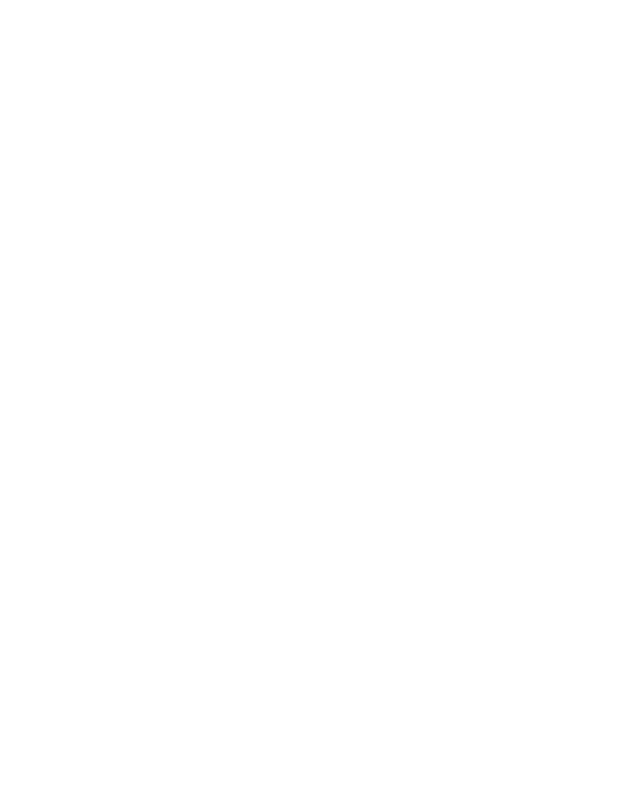
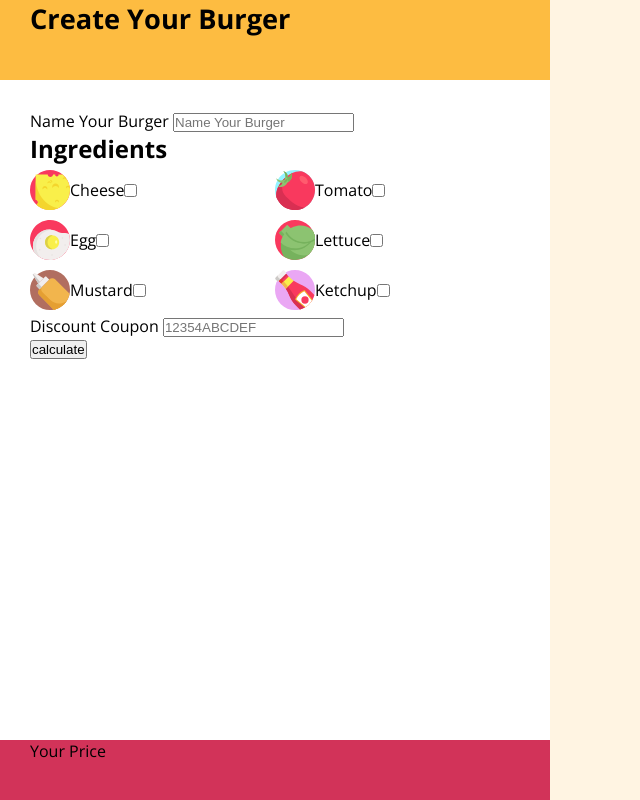
Before and after one commit to Verovannini/js-burger, a plain HTML site: page index.html in a window 1280 px wide. Shown: the whole page, without its empty margins (0-640 px from the left). Drawn offline with nearby package versions, Linux system fonts and the light colour scheme.

Commit message:
struttura base html e css

```diff
--- a/css/style.css
+++ b/css/style.css
@@ -0,0 +1,66 @@
+/* RESET */
+*{
+    margin: 0;
+    padding: 0;
+    box-sizing: border-box;
+}
+/* END RESET */
+
+/* COMMON */
+body{
+    background-color: #fff4e2;
+    font-family: 'Open Sans', sans-serif;
+}
+
+.app-wrapper{
+    width: 550px;
+    height: 100vh;
+    background-color: #fff;
+}
+
+.section-padd{
+    padding: 0 30px;
+}
+/* END COMMON */
+
+/* HEADER */
+header{
+    background-color: #fdbc41;
+    height: 80px;
+    overflow: hidden;
+}
+h1{
+    font-size: 1.7em;
+}
+/* END HEADER */
+
+/* MAIN */
+main{
+    height: calc( 100% - 140px );
+    overflow: scroll;
+    padding: 30px 30px;
+}
+
+main img{
+    height: 40px;
+}
+
+main .ingredients-container{
+    display: flex;
+    flex-wrap: wrap;
+}
+main .ingredients-container .ingredient{
+    width: 50%;
+    padding: 5px 0;
+    display: flex;
+    align-items: center;
+}
+/* END MAIN */
+
+/* FOOTER */
+footer{
+    background-color: #d23359;
+    height: 60px;
+    overflow: hidden;
+}
+/* END FOOTER */
--- a/index.html
+++ b/index.html
@@ -6,10 +6,108 @@
     <meta name="viewport" content="width=device-width, initial-scale=1.0">
     <title>Js Burger</title>
 
+    <link rel="preconnect" href="https://fonts.gstatic.com">
+    <link href="https://fonts.googleapis.com/css2?family=Open+Sans:wght@400;700&display=swap" rel="stylesheet">
     <link rel="stylesheet" href="css/style.css">
 </head>
 <body>
+    <!-- Start App Wrapper -->
+    <div class="app-wrapper">
+        <!-- START HEADER -->
+        <header class="section-padd">
+            <h1>Create Your Burger</h1>
+        </header>
+        <!-- END HEADER -->
 
+        <!-- START MAIN -->
+        <main>
+            <!-- Start Burger Name -->
+            <div>
+                <label for="burger-name">Name Your Burger</label>
+                <input id="burger-name" type="text" placeholder="Name Your Burger">
+            </div>
+            <!-- End Burger Name -->
+
+            <!-- Start Burger Ingredients -->
+            <div>
+                <h2>Ingredients</h2>
+
+                <div class="ingredients-container">
+                    <!-- Start Ingredient -->
+                    <div class="ingredient">
+                        <img src="img/cheese.svg" alt="Image Cheese">
+                        <label for="ingredient-cheese">Cheese</label>
+                        <input class="burger-ingredient" id="ingredient-cheese" type="checkbox">
+                    </div>
+                    <!-- End Ingredient -->
+
+                    <!-- Start Ingredient -->
+                    <div class="ingredient">
+                        <img src="img/tomato.svg" alt="Image Tomato">
+                        <label for="ingredient-tomato">Tomato</label>
+                        <input class="burger-ingredient" id="ingredient-tomato" type="checkbox">
+                    </div>
+                    <!-- End Ingredient -->
+
+                    <!-- Start Ingredient -->
+                    <div class="ingredient">
+                        <img src="img/fried-egg.svg" alt="Image Egg">
+                        <label for="ingredient-egg">Egg</label>
+                        <input class="burger-ingredient" id="ingredient-egg" type="checkbox">
+                    </div>
+                    <!-- End Ingredient -->
+
+                    <!-- Start Ingredient -->
+                    <div class="ingredient">
+                        <img src="img/lettuce.svg" alt="Image Lettuce">
+                        <label for="ingredient-lettuce">Lettuce</label>
+                        <input class="burger-ingredient" id="ingredient-lettuce" type="checkbox">
+                    </div>
+                    <!-- End Ingredient -->
+
+                    <!-- Start Ingredient -->
+                    <div class="ingredient">
+                        <img src="img/mustard.svg" alt="Image Mustard">
+                        <label for="ingredient-mustard">Mustard</label>
+                        <input class="burger-ingredient" id="ingredient-mustard" type="checkbox">
+                    </div>
+                    <!-- End Ingredient -->
+
+                    <!-- Start Ingredient -->
+                    <div class="ingredient">
+                        <img src="img/ketchup.svg" alt="Image Ketchup">
+                        <label for="ingredient-ketchup">Ketchup</label>
+                        <input class="burger-ingredient" id="ingredient-ketchup" type="checkbox">
+                    </div>
+                    <!-- End Ingredient -->
+
+                </div>
+            </div>
+            <!-- End Burger Ingredients -->
+
+            <!-- Start Burger Discount -->
+            <div>
+                <label for="burger-discount">Discount Coupon</label>
+                <input id="burger-discount" type="text" placeholder="12354ABCDEF">
+            </div>
+            <!-- End Burger Discount -->
+
+            <!-- Start Button -->
+            <div>
+                <button>calculate</button>
+            </div>
+            <!-- End Button -->
+        </main>
+        <!-- END MAIN -->
+
+        <!-- START FOOTER -->
+        <footer class="section-padd">
+            <div>Your Price</div>
+            <div id="price"></div>
+        </footer>
+        <!-- END FOOTER -->
+    </div>
+    <!-- End App Wrapper -->
 
     <script src="js/script.js"></script>
 </body>
--- a/js/script.js
+++ b/js/script.js
@@ -0,0 +1 @@
+// Il programma dovrà consentire di calcolare il prezzo del panino selezionando o deselezionando gli ingredienti proposti.
```
Also changed, not shown: img/EQ0T-burger-top.png (added), img/cheese.svg (added), img/fried-egg (1).svg (added), img/fried-egg.svg (added), img/ketchup.svg (added), img/lettuce.svg (added), img/mustard.svg (added), img/tomato.svg (added).
